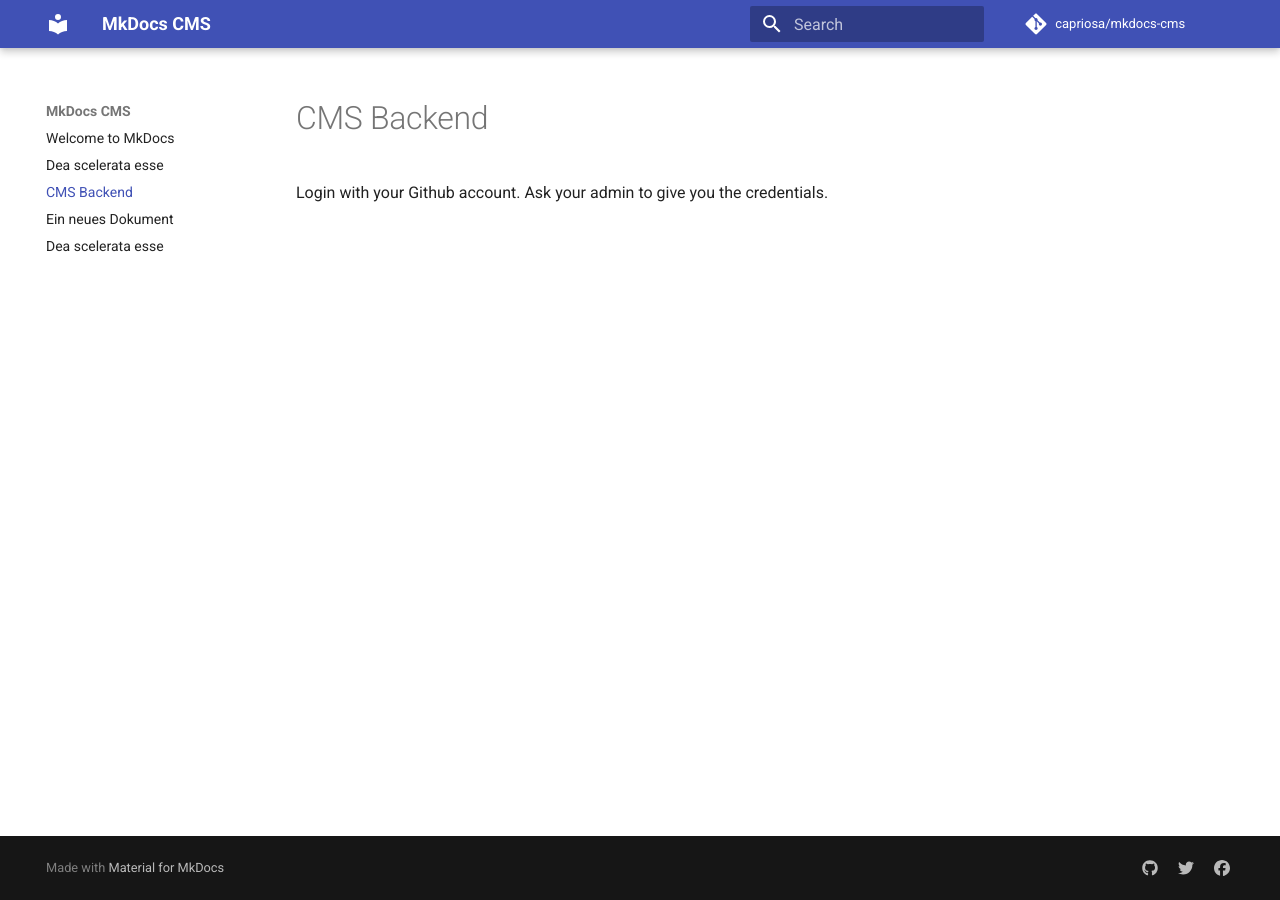
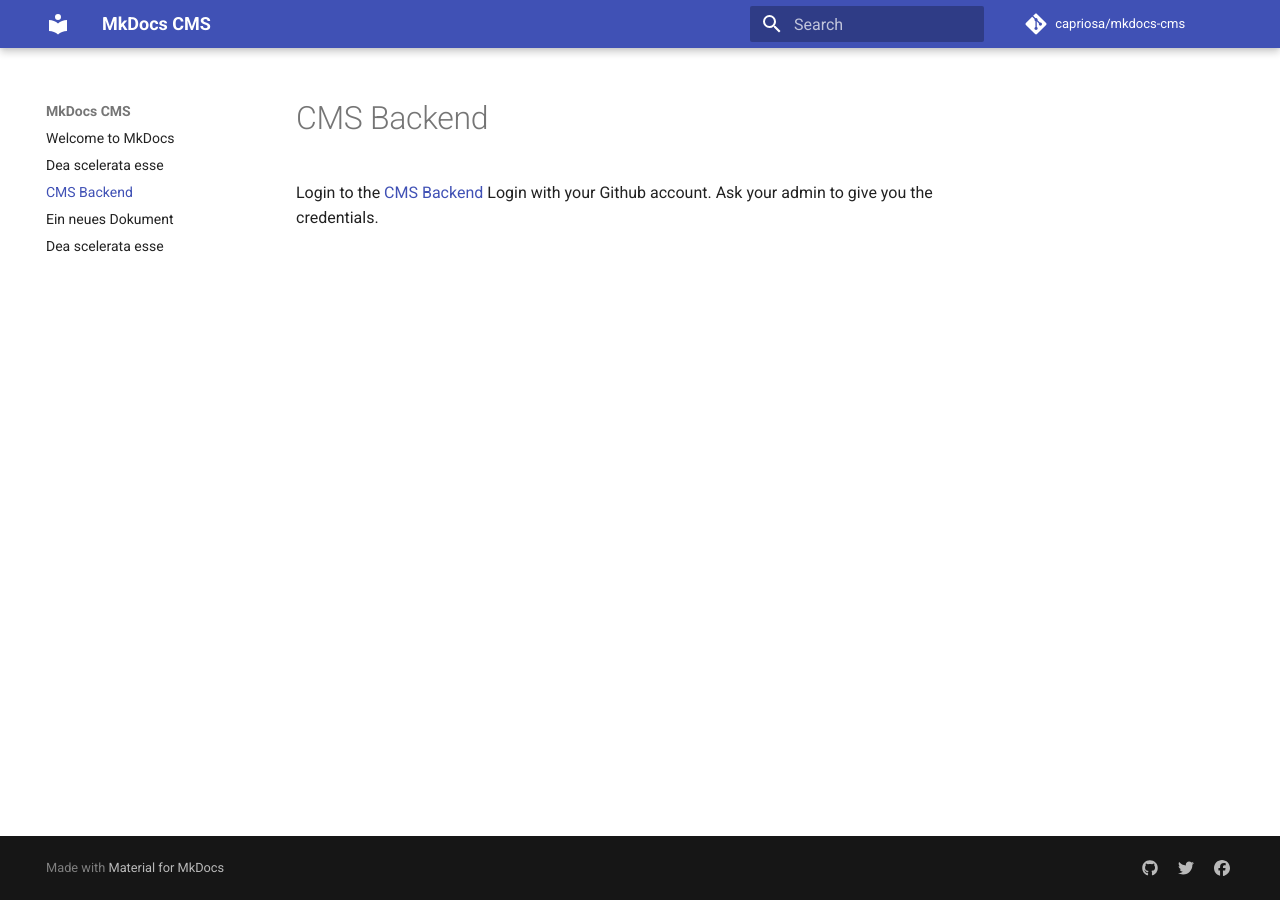
Before and after one commit to capriosa/mkdocs-cms, an MkDocs documentation site: the page built from docs/cms-backend.md, in a window 1280 px wide. Built offline with MkDocs 1.6.1 and Material for MkDocs 9.7.7, drawn with Linux system fonts in a browser that asks for light colours; comment, search, counter and statistics services are not loaded.

Commit message:
Update Doc “cms-backend”

```diff
--- a/docs/cms-backend.md
+++ b/docs/cms-backend.md
@@ -2,4 +2,5 @@
 title: CMS Backend
 date: 2017-05-04T15:31:03.560Z
 ---
+Login to the [CMS Backend](/admin/)
 Login with your Github account. Ask your admin to give you the credentials.
```
